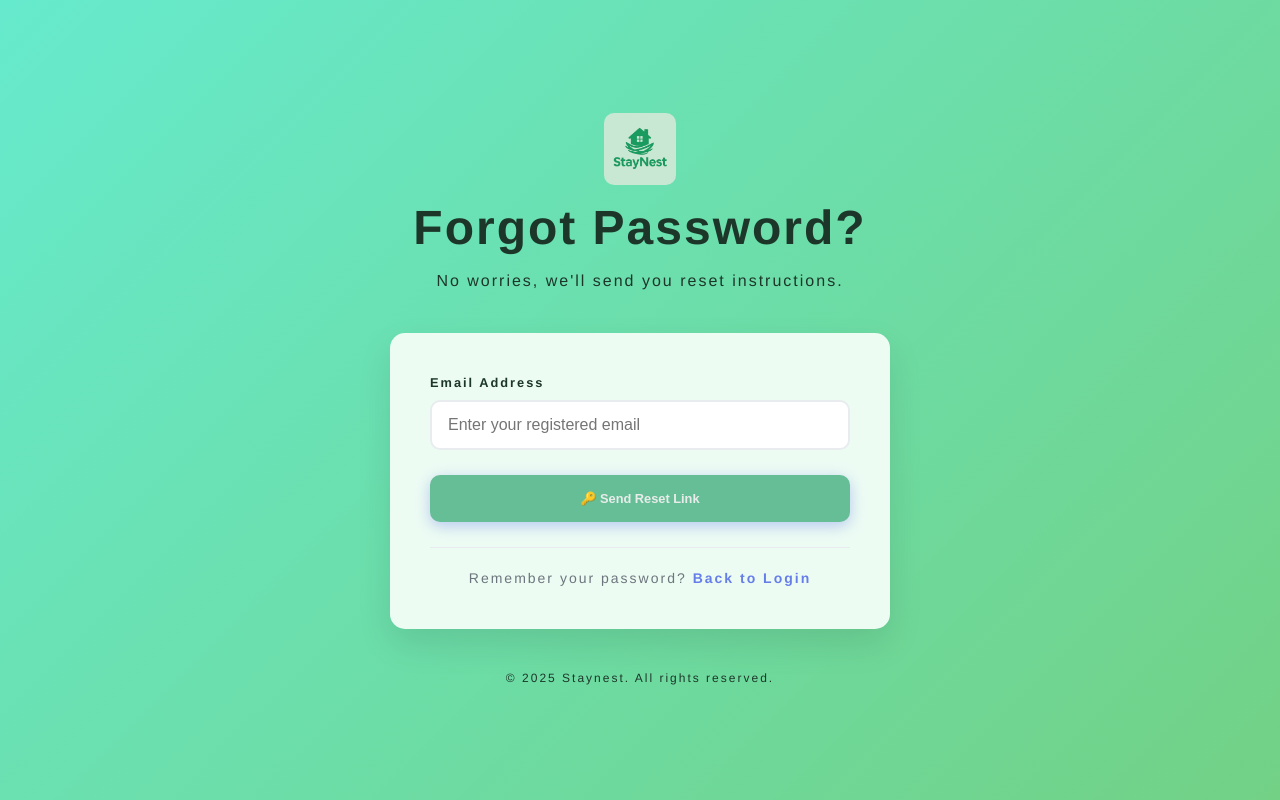
After one commit to Wasikul-Fahim/StayNest, a Django app: page /forgot-password/ in a window 1280 px wide. The commit adds this page. Run offline with Django 5.2, Linux system fonts and the light colour scheme.

Commit message:
forgot password added

```diff
--- a/accounts/urls.py
+++ b/accounts/urls.py
@@ -10,4 +10,6 @@ urlpatterns = [
     path('my-bookings/', views.my_bookings, name='my_bookings'),
     path('create-listing/', views.create_listing, name='create_listing'),
     path('logout/', views.logout_view, name='logout'),
+    path('forgot-password/', views.forgot_password, name='forgot_password'),
+    path('reset-password/<uidb64>/<token>/', views.reset_password_confirm, name='reset_password_confirm'),
 ]
--- a/accounts/views.py
+++ b/accounts/views.py
@@ -9,9 +9,118 @@ from datetime import datetime, timedelta
 import re
 from decimal import Decimal
 from .models import Listing, Booking, SampleDataGenerator
+from django.contrib.auth.tokens import default_token_generator
+from django.utils.http import urlsafe_base64_encode, urlsafe_base64_decode
+from django.utils.encoding import force_bytes, force_str
+from django.template.loader import render_to_string
+from django.core.mail import send_mail
+from django.conf import settings
 
 
-# Helper function for password validation (same as before)
+# Forgot Password View
+def forgot_password(request):
+    if request.method == 'POST':
+        email = request.POST.get('email', '').strip()
+
+        # Check if email exists (use username since username=email and unique)
+        try:
+            user = User.objects.get(username=email)
+
+            # Generate password reset token
+            token = default_token_generator.make_token(user)
+            uid = urlsafe_base64_encode(force_bytes(user.pk))
+
+            # Create reset link
+            reset_link = request.build_absolute_uri(
+                f'/reset-password/{uid}/{token}/'
+            )
+
+            # Prepare email
+            subject = 'Reset Your Staynest Password'
+            message = f"""
+Hello {user.first_name or user.username},
+
+You requested to reset your password for your Staynest account.
+
+Click the link below to reset your password:
+{reset_link}
+
+This link will expire in 24 hours.
+
+If you didn't request this, please ignore this email.
+
+Best regards,
+Staynest Team
+            """
+
+            # Send email
+            try:
+                send_mail(
+                    subject,
+                    message,
+                    settings.DEFAULT_FROM_EMAIL,
+                    [email],
+                    fail_silently=False,
+                )
+                messages.success(
+                    request,
+                    f"Password reset link has been sent to {email}. Please check your inbox."
+                )
+            except Exception as e:
+                messages.error(
+                    request,
+                    "Failed to send email. Please try again later."
+                )
+                print(f"Email error: {e}")  # Terminal এ error দেখাবে
+
+            return redirect('forgot_password')
+
+        except User.DoesNotExist:
+            messages.error(request, "No account found with this email address!")
+
+    return render(request, 'forgot_password.html')
+
+
+# Reset Password Confirm View
+def reset_password_confirm(request, uidb64, token):
+    try:
+        # Decode user id
+        uid = force_str(urlsafe_base64_decode(uidb64))
+        user = User.objects.get(pk=uid)
+
+        # Verify token
+        if default_token_generator.check_token(user, token):
+            if request.method == 'POST':
+                new_password = request.POST.get('new_password')
+                confirm_password = request.POST.get('confirm_password')
+
+                # Check if passwords match
+                if new_password != confirm_password:
+                    messages.error(request, "Passwords do not match!")
+                    return render(request, 'reset_password_confirm.html')
+
+                # Validate password
+                is_valid, message = is_valid_password(new_password)
+                if not is_valid:
+                    messages.error(request, f"Password requirements: {message}")
+                    return render(request, 'reset_password_confirm.html')
+
+                # Set new password
+                user.set_password(new_password)
+                user.save()
+
+                messages.success(request, "Password reset successful! You can now login with your new password.")
+                return redirect('login')
+
+            return render(request, 'reset_password_confirm.html')
+        else:
+            messages.error(request, "Invalid or expired reset link!")
+            return redirect('forgot_password')
+
+    except (TypeError, ValueError, OverflowError, User.DoesNotExist):
+        messages.error(request, "Invalid reset link!")
+        return redirect('forgot_password')
+# Helper function for password validation
 def is_valid_password(password):
     errors = []
 
--- /dev/null
+++ b/templates/forgot_password.html
@@ -0,0 +1,73 @@
+<!DOCTYPE html>
+<html lang="en">
+{% load static %}
+<head>
+    <meta charset="UTF-8">
+    <meta name="viewport" content="width=device-width, initial-scale=1.0">
+    <title>Staynest - Forgot Password</title>
+    <link rel="stylesheet" href="{% static 'css/global.css' %}">
+</head>
+<body style="background: linear-gradient(135deg, #66eacd 0%, #72d185 100%); min-height: 100vh; display: flex; align-items: center; justify-content: center;">
+    <div style="width: 100%; max-width: 500px; padding: 20px;">
+
+        <!-- Logo Header -->
+        <div style="text-align: center; margin-bottom: 40px;">
+            <a href="{% url 'home' %}">
+                <img id="logo" src="/static/img/StayNest_Logo.png" alt="StayNest" style="background-color: var(--secondary-color); border-radius: 10px;">
+            </a>
+            <h1 style="margin: 0; font-size: 3rem; font-weight: bold;">Forgot Password?</h1>
+            <p style="margin: 5px 0 0 0; font-size: 1rem;">No worries, we'll send you reset instructions.</p>
+        </div>
+
+        <!-- Forgot Password Card -->
+        <div style="background: var(--bg-color); padding: 40px; border-radius: 15px; box-shadow: 0 15px 35px rgba(0,0,0,0.1);">
+
+            <!-- Success/Error Messages -->
+            {% if messages %}
+                {% for message in messages %}
+                    {% if message.tags == 'success' %}
+                        <div style="background: #d4edda; color: #155724; padding: 12px 15px; border-radius: 8px; margin-bottom: 20px; border: 1px solid #c3e6cb; font-size: 14px;">
+                            {{ message }}
+                        </div>
+                    {% else %}
+                        <div style="background: #f8d7da; color: #721c24; padding: 12px 15px; border-radius: 8px; margin-bottom: 20px; border: 1px solid #f5c6cb; font-size: 14px;">
+                            {{ message }}
+                        </div>
+                    {% endif %}
+                {% endfor %}
+            {% endif %}
+
+            <!-- Forgot Password Form -->
+            <form method="post" action="{% url 'forgot_password' %}">
+                {% csrf_token %}
+
+                <!-- Email Field -->
+                <div style="margin-bottom: 25px;">
+                    <label style="display: block; margin-bottom: 8px; font-weight: 600; font-size: 0.8rem;">Email Address</label>
+                    <input type="email" name="email" required
+                           style="width: 100%; padding: 14px 16px; border: 2px solid #e9ecef; border-radius: 10px; font-size: 16px; box-sizing: border-box; transition: all 0.3s ease; outline: none;"
+                           placeholder="Enter your registered email">
+                </div>
+
+                <!-- Submit Button -->
+                <button type="submit" style="width: 100%; background: var(--primary-color); color: rgb(233, 236, 234); padding: 16px; border: none; border-radius: 10px; font-size: 0.8rem; font-weight: bold; cursor: pointer; transition: all 0.3s ease; box-shadow: 0 4px 15px rgba(102, 126, 234, 0.4);">
+                    🔑 Send Reset Link
+                </button>
+            </form>
+
+            <!-- Back to Login -->
+            <div style="text-align: center; margin-top: 25px; padding-top: 20px; border-top: 1px solid #e9ecef;">
+                <p style="margin: 0; color: #6c757d; font-size: 14px;">
+                    Remember your password?
+                    <a href="{% url 'login' %}" style="color: #667eea; text-decoration: none; font-weight: 600;">Back to Login</a>
+                </p>
+            </div>
+        </div>
+
+        <!-- Footer -->
+        <div style="text-align: center; margin-top: 40px; font-size: 12px;">
+            <p style="margin: 0;">© 2025 Staynest. All rights reserved.</p>
+        </div>
+    </div>
+</body>
+</html>
--- a/templates/login.html
+++ b/templates/login.html
@@ -51,7 +51,7 @@
 
                 <!-- Forgot Password -->
                 <div style="margin-bottom: 30px; text-align: right;">
-                    <a href="#" style="color: #667eea; text-decoration: none; font-size: 14px; font-weight: 500; transition: color 0.3s ease;">Forgot Password?</a>
+                    <a href="{% url 'forgot_password' %}" style="color: #667eea; text-decoration: none; font-size: 14px; font-weight: 500; transition: color 0.3s ease;">Forgot Password?</a>
                 </div>
 
                 <!-- Login Button -->
```
Also changed, not shown: staynest/settings.py (+11 -0 lines), templates/reset_password_confirm.html (added, +75 -0 lines), db.sqlite3.
